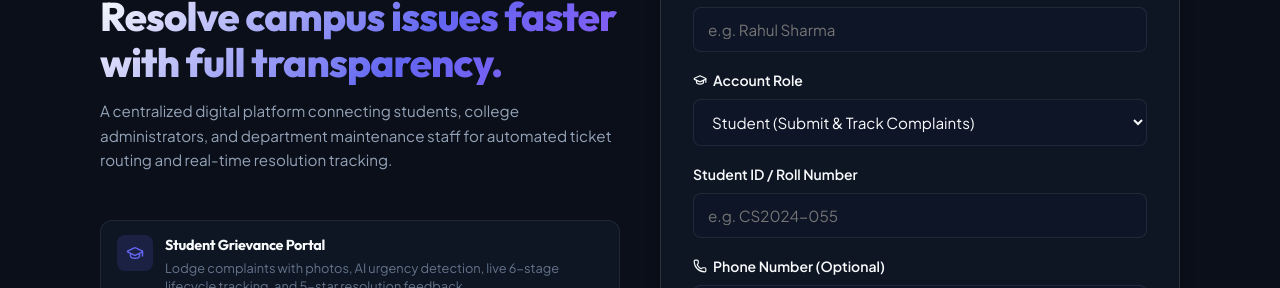
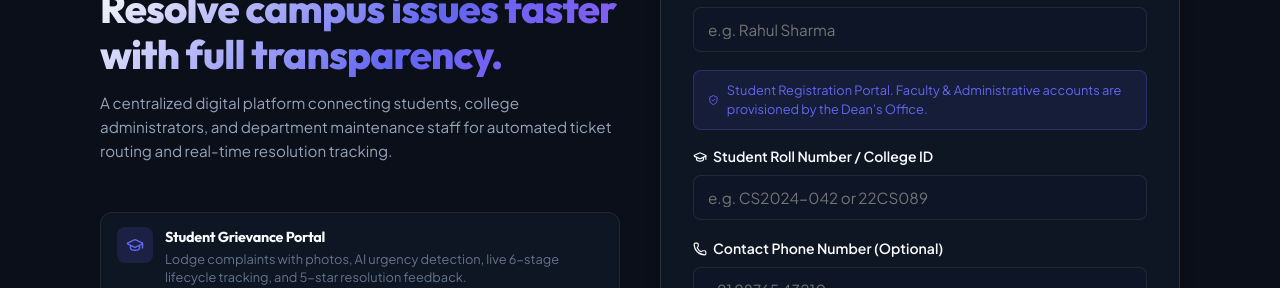
Before and after one commit to poleboina-gopi/CCMS, a React (Vite) app in the folder frontend/: page / in a window 1280 px wide. Both pictures are taken after a click on the button "Register New Account". Shown: the part 248-536 px from the top of the page. Built offline with nearby package versions, Linux system fonts and the light colour scheme; no server answers.

Commit message:
security: enforce student-only public registration and add Dean-controlled staff provisioning

```diff
--- a/frontend/src/pages/AuthPage.jsx
+++ b/frontend/src/pages/AuthPage.jsx
@@ -294,58 +294,39 @@ export default function AuthPage() {
                   />
                 </div>
 
+                <div style={{
+                  padding: '10px 14px',
+                  backgroundColor: 'rgba(99, 102, 241, 0.1)',
+                  border: '1px solid rgba(99, 102, 241, 0.25)',
+                  borderRadius: 'var(--radius-sm)',
+                  fontSize: '0.8rem',
+                  color: 'var(--primary)',
+                  display: 'flex',
+                  alignItems: 'center',
+                  gap: '8px',
+                  marginBottom: '16px'
+                }}>
+                  <ShieldCheck size={16} />
+                  <span>Student Registration Portal. Faculty & Administrative accounts are provisioned by the Dean's Office.</span>
+                </div>
+
                 <div className="form-group">
                   <label className="form-label">
-                    <GraduationCap size={14} /> Account Role
+                    <GraduationCap size={14} /> Student Roll Number / College ID
                   </label>
-                  <select
-                    className="form-select"
-                    value={role}
-                    onChange={(e) => setRole(e.target.value)}
-                  >
-                    <option value="student">Student (Submit & Track Complaints)</option>
-                    <option value="staff">Department Staff (Resolve Assigned Tickets)</option>
-                    <option value="admin">Campus Administrator / Dean</option>
-                  </select>
-                </div>
-
-                {role === 'student' && (
-                  <div className="form-group">
-                    <label className="form-label">Student ID / Roll Number</label>
                   <input
                     type="text"
                     className="form-input"
-                      placeholder="e.g. CS2024-055"
+                    placeholder="e.g. CS2024-042 or 22CS089"
                     value={studentId}
                     onChange={(e) => setStudentId(e.target.value)}
+                    required
                   />
                 </div>
-                )}
-
-                {role === 'staff' && (
-                  <div className="form-group">
-                    <label className="form-label">Assigned Department</label>
-                    <select
-                      className="form-select"
-                      value={department}
-                      onChange={(e) => setDepartment(e.target.value)}
-                      required
-                    >
-                      <option value="">-- Select Department --</option>
-                      <option value="Wi-Fi & IT">Wi-Fi & IT Operations</option>
-                      <option value="Hostel Affairs">Hostel Affairs & Wardens</option>
-                      <option value="Maintenance & Infrastructure">Maintenance & Infrastructure</option>
-                      <option value="Electrical & Plumbing">Electrical & Plumbing</option>
-                      <option value="Academics">Academics & Classrooms</option>
-                      <option value="Canteen & Mess">Canteen & Mess Affairs</option>
-                      <option value="Transport">Campus Transport</option>
-                    </select>
-                  </div>
-                )}
 
                 <div className="form-group">
                   <label className="form-label">
-                    <Phone size={14} /> Phone Number (Optional)
+                    <Phone size={14} /> Contact Phone Number (Optional)
                   </label>
                   <input
                     type="tel"
```
Also changed, not shown: 1 other file (tests, documents, lock files or other folders). Lines whose indentation alone changed are shown as unchanged.
